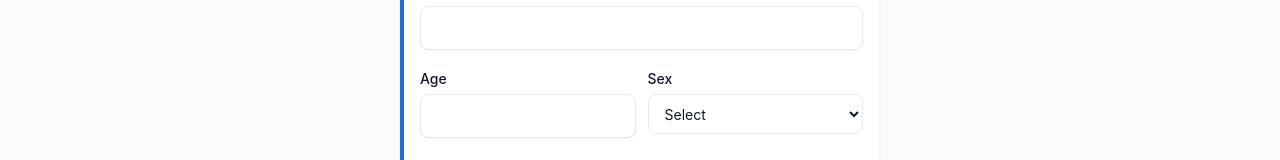
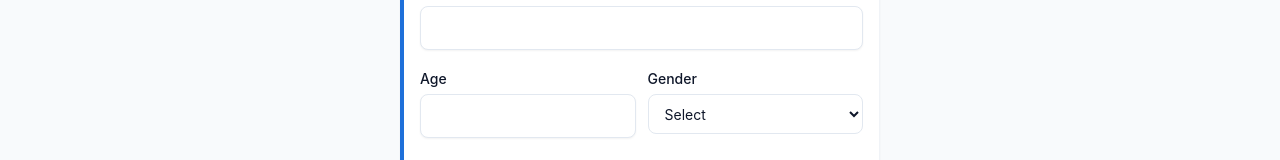
Before and after one commit to Mufaiz-std/Biotechlaboratory, a React (Vite) app in the folder frontend/: page /book in a window 1280 px wide. Shown: the part 248-408 px from the top of the page. Built offline with nearby package versions, Linux system fonts and the light colour scheme; no server answers.

Commit message:
changed SEX-> GENDER

```diff
--- a/frontend/src/pages/booking/BookingWizard.jsx
+++ b/frontend/src/pages/booking/BookingWizard.jsx
@@ -170,7 +170,7 @@ export default function BookingWizard() {
     if (step === 0) {
       if (!draft.patient_name.trim()) return "Full name is required";
       if (!draft.age || Number(draft.age) < 1) return "Valid age is required";
-      if (!draft.sex) return "Sex is required";
+      if (!draft.sex) return "Gender is required";
       if (!draft.phone || draft.phone.length < 10) return "WhatsApp number is required";
     }
     if (step === 1) {
@@ -329,7 +329,7 @@ export default function BookingWizard() {
                 />
               </div>
               <div>
-                <Label htmlFor="sex">Sex</Label>
+                <Label htmlFor="sex">Gender</Label>
                 <select
                   id="sex"
                   className="border-input bg-surface mt-1 h-10 w-full rounded-md border px-3 text-sm outline-none focus:border-primary focus:ring-1 focus:ring-primary"
@@ -365,7 +365,7 @@ export default function BookingWizard() {
           title="Selected Tests"
           isCompleted={activeStep > 1}
           onEdit={() => setActiveStep(1)}
-          headerAction={activeStep === 1 ? null : <button onClick={(e) => {e.stopPropagation(); setActiveStep(1);}} className="text-primary text-xs font-bold uppercase tracking-wider">Add More</button>}
+          headerAction={activeStep === 1 ? null : <button onClick={(e) => { e.stopPropagation(); setActiveStep(1); }} className="text-primary text-xs font-bold uppercase tracking-wider">Add More</button>}
           summary={
             <div className="space-y-3">
               {selectedPackage && (
@@ -588,7 +588,7 @@ export default function BookingWizard() {
           activeStep={activeStep}
           title="Review & Confirm"
           isCompleted={activeStep > 3}
-          onEdit={() => {}}
+          onEdit={() => { }}
           summary={null}
         >
           <div className="p-4 space-y-4">
```
Lines whose indentation alone changed are shown as unchanged.
